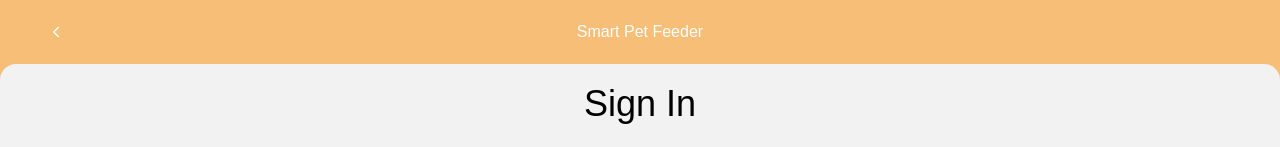
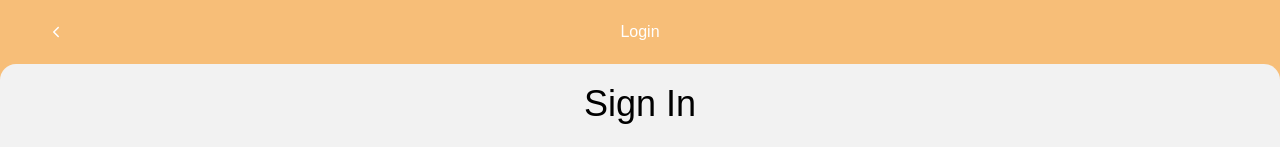
Before and after one commit to stardustgd/SmartPetFeeder, a Next.js app: page /login in a window 1280 px wide. Shown: the top 147 px of the page. Built offline with nearby package versions, Linux system fonts and the light colour scheme.

Commit message:
add navbar

```diff
--- a/components/ui/NavBar.tsx
+++ b/components/ui/NavBar.tsx
@@ -2,6 +2,7 @@ import { IoIosArrowBack } from 'react-icons/io'
 import Link from 'next/link'
 
 type NavBar = {
+  title?: string
   showArrow?: boolean
 }
 
@@ -11,7 +12,9 @@ export default function NavBar(props: NavBar) {
       <Link href="/" className="absolute left-0 px-12">
         {props.showArrow && <IoIosArrowBack className="fill-white" />}
       </Link>
-      <h1 className="text-white text-md">Smart Pet Feeder</h1>
+      <h1 className="text-white text-md">
+        {props.title || 'Smart Pet Feeder'}
+      </h1>
     </div>
   )
 }
```
